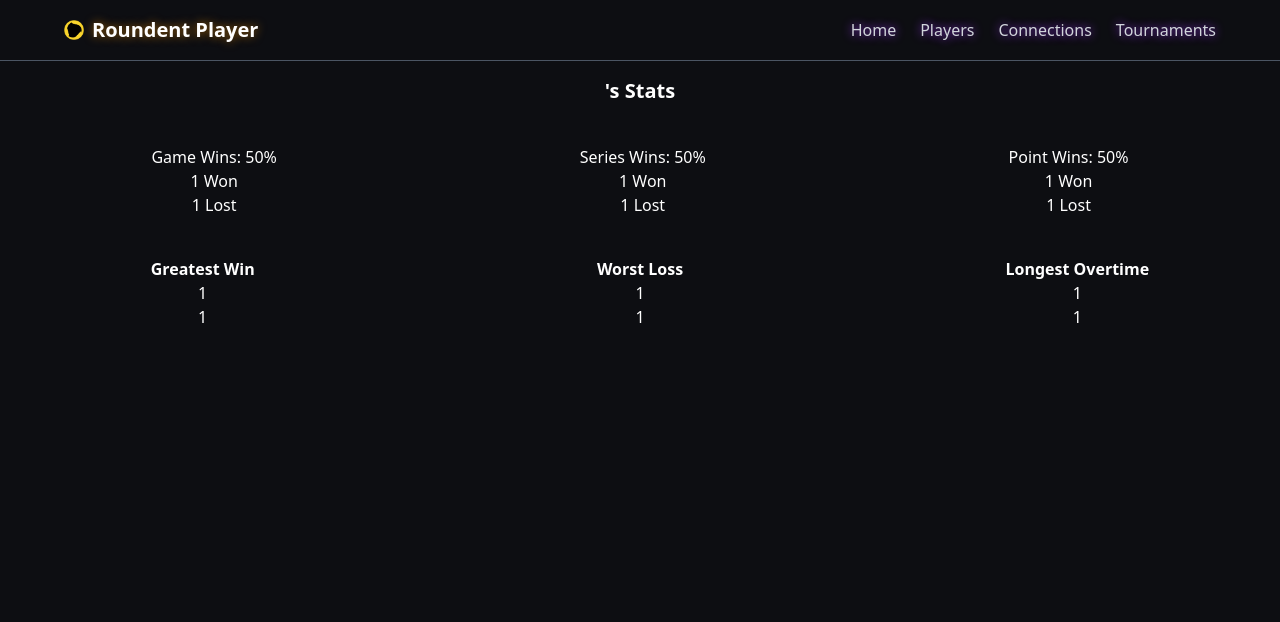
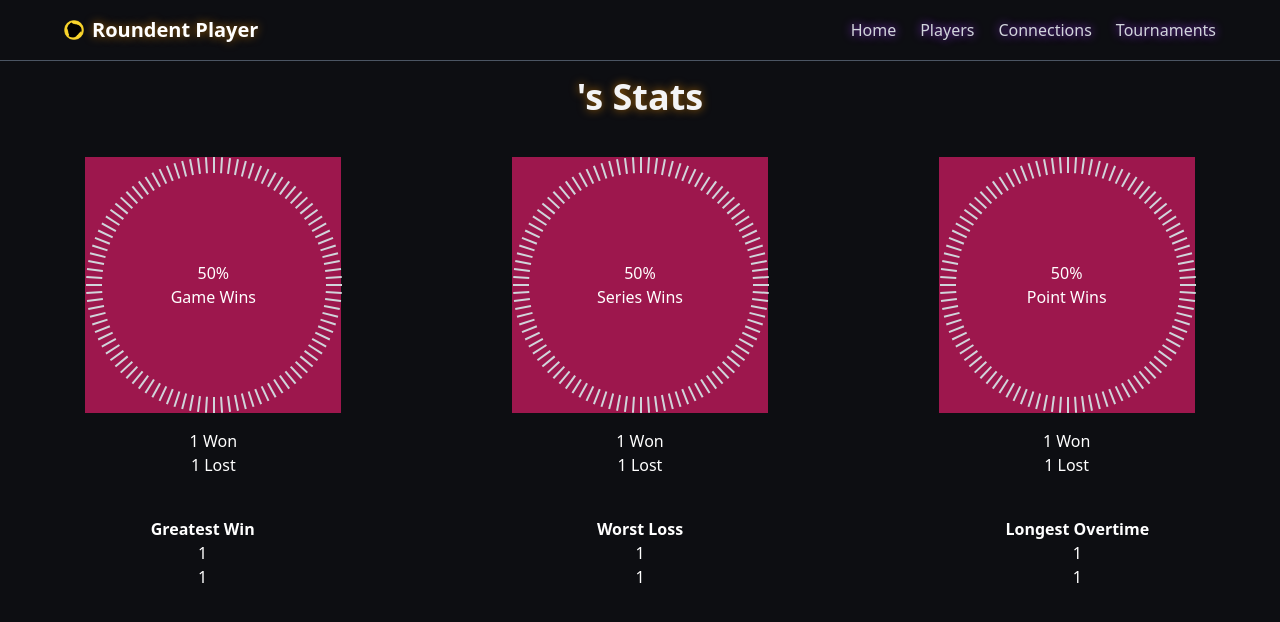
Before and after one commit to CoryChilton/roundnet-player-web-app, a Next.js app: page /players/1 in a window 1280 px wide. Shown: the top 622 px of the page. Built offline with nearby package versions, Linux system fonts and the light colour scheme; no server answers.

Commit message:
Started getting statmeter working

```diff
--- a/src/app/players/[name]/page.tsx
+++ b/src/app/players/[name]/page.tsx
@@ -20,14 +20,15 @@ export default function PlayerPage({params}: pageProps){
   const greatestWin = JSON.parse(player.greatest_point_diff_game_win);
   const longestOT = JSON.parse(player.longest_overtime_game);
   const closestSeries = JSON.parse(player.closest_series);
-  console.log(closestSeries);
 
   const PERCENT_GAME_WINS = Math.round(player.games_won / (player.games_won + player.games_lost) * 100);
   const PERCENT_SERIES_WINS = Math.round(player.series_won / (player.series_won + player.series_lost) * 100);
   const PERCENT_POINT_WINS = Math.round(player.points_won / (player.points_won + player.points_lost) * 100);
   return (
     <div>
-      <h1 className="text-center text-xl font-bold mb-10">{firstLetterUpper(player.player_name)}&apos;s Stats</h1>
+      <h1 className="text-center font-bold text-4xl mb-10 text-shadow-glow shadow-yellow-700 text-gray-100">
+        {firstLetterUpper(player.player_name)}&apos;s Stats
+      </h1>
       <div className="flex justify-around mb-10">
         <StatBlock percent={PERCENT_GAME_WINS} label="Game Wins" won={player.games_won} lost={player.games_lost} />
         <StatBlock percent={PERCENT_SERIES_WINS} label="Series Wins" won={player.series_won} lost={player.series_lost}/>
--- a/src/components/player/StatBlock.tsx
+++ b/src/components/player/StatBlock.tsx
@@ -14,7 +14,7 @@ export default function StatBlock({
   return (
     <div className="flex flex-col items-center">
       <StatMeter percent={percent} label={label} />
-      <div>{won} Won</div>
+      <div className="mt-4">{won} Won</div>
       <div>{lost} Lost</div>
     </div>
   )
--- a/src/components/player/StatMeter.tsx
+++ b/src/components/player/StatMeter.tsx
@@ -1,3 +1,23 @@
 export default function StatMeter({percent, label}:{percent: number, label: string}){
-  return <div>{label}: {percent}%</div>
+  const degrees = Array(100);
+  for(let i = 0; i<100; i++) {
+    degrees[i] = Math.round(i * 36) / 10;
+  }
+  console.log(degrees);
+  return (
+    <div className="relative bg-pink-800 w-64 aspect-square">
+      <div>
+        <h2 className="absolute top-1/2 left-1/2 -translate-x-1/2 -translate-y-1/2 text-center">{percent}%<br/>{label}</h2>
+        {degrees.map(deg =>
+          <Tick key={deg} degRot={deg} />
+        )}
+      </div>
+    </div>
+  )
 }
+
+function Tick({degRot}:{degRot:number}) {
+  return (
+    <div className={`absolute left-1/2 w-[2px] h-4 bg-gray-300 origin-[50%_128px]`} style={{transform: `rotate(${degRot}deg)`}}></div>
+  )
+}
```
